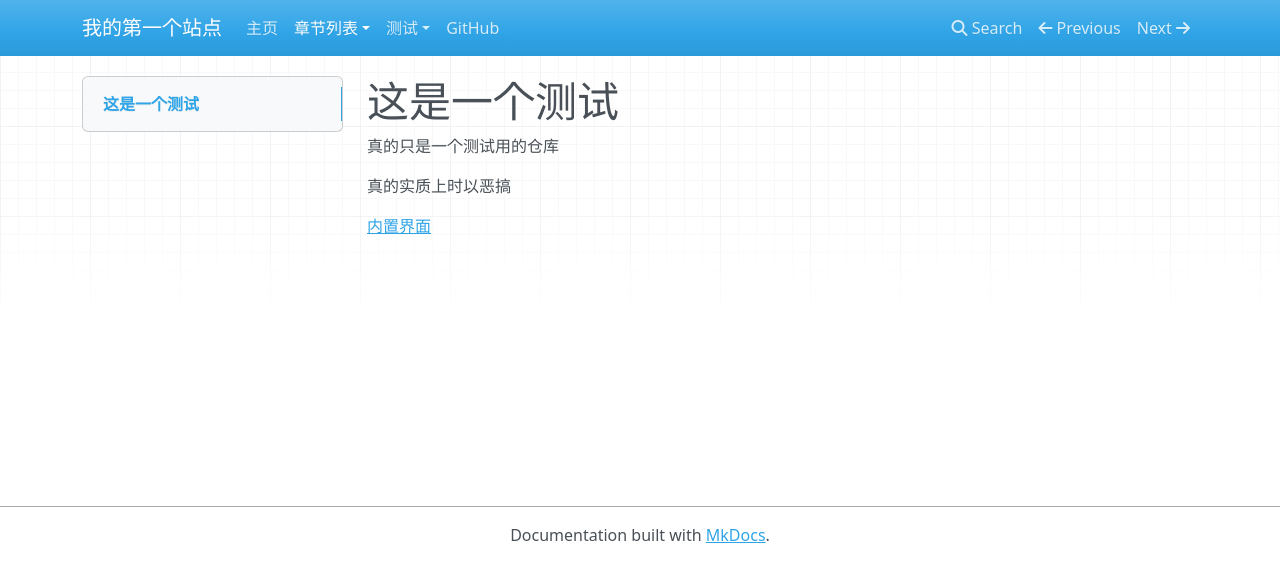
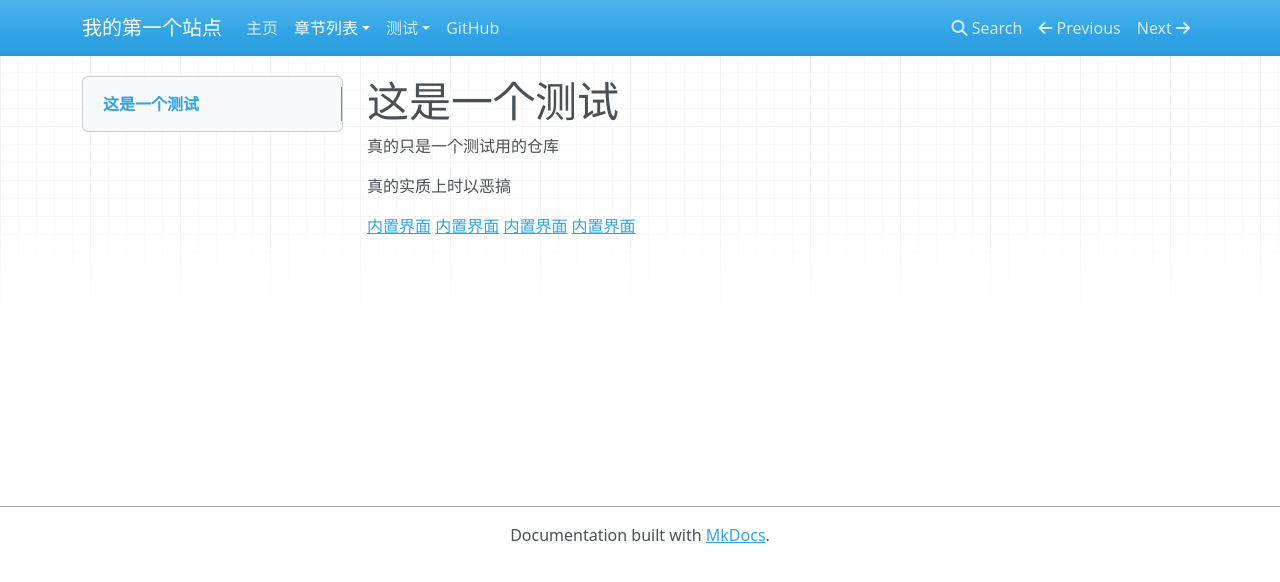
Before and after one commit to 2822969276/TokaiTeio, an MkDocs documentation site: the page built from docs/test.md, in a window 1280 px wide. Shown: the top 582 px of the page. Built offline with MkDocs 1.6.1, drawn with Linux system fonts in a browser that asks for light colours; nearby versions of some CDN libraries; a script that is not in the unit is left out.

Commit message:
chatgpt2

```diff
--- a/docs/test.md
+++ b/docs/test.md
@@ -5,3 +5,6 @@
 真的实质上时以恶搞
 
 [内置界面](index.md)
+[内置界面](index.md)
+[内置界面](index.md)
+[内置界面](index.md)
```
Also changed, not shown: 1 other file.
